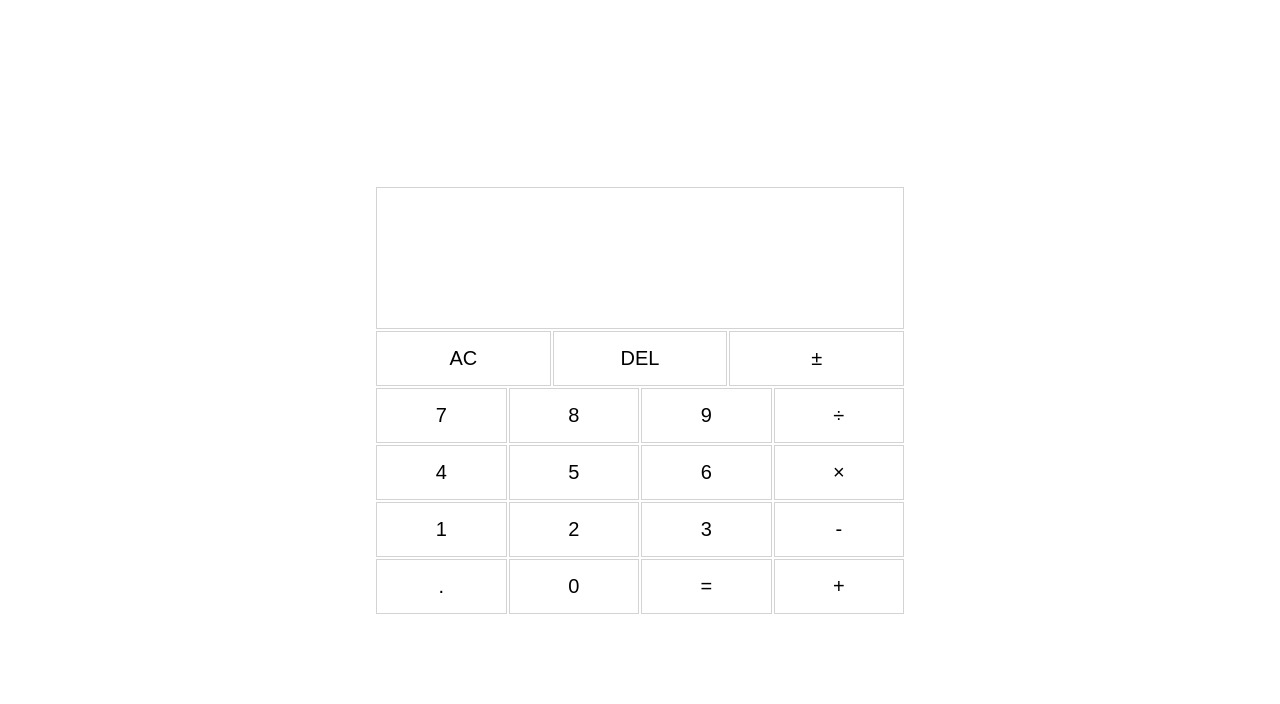
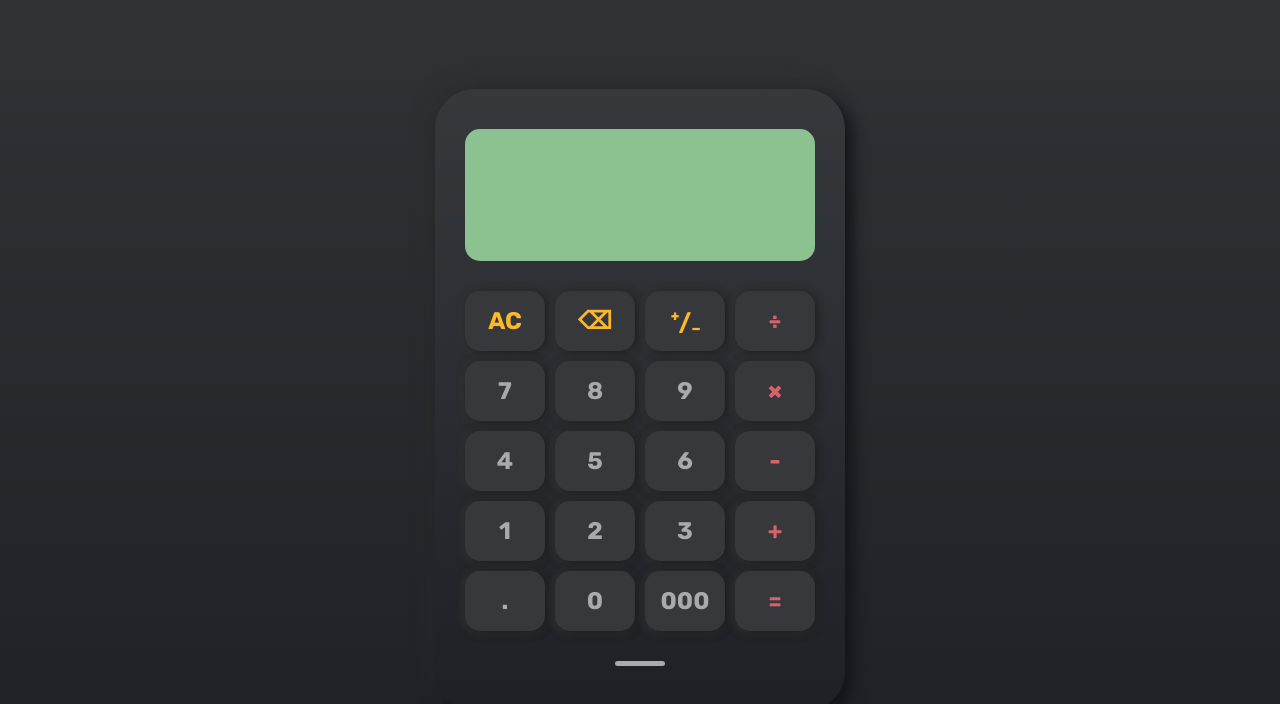
Before and after one commit to herosimo/js-calculator, a website built with Parcel: page src/index.html in a window 1280 px wide. Built offline with nearby package versions, Linux system fonts and the light colour scheme.

Commit message:
Restyle css

```diff
--- a/package.json
+++ b/package.json
@@ -14,6 +14,7 @@
   "source": "src/index.html",
   "browserslist": "Last 2 Chrome versions",
   "devDependencies": {
+    "@parcel/transformer-sass": "^2.2.1",
     "parcel": "^2.2.1"
   }
 }
--- a/src/index.html
+++ b/src/index.html
@@ -4,51 +4,61 @@
     <meta charset="UTF-8" />
     <meta http-equiv="X-UA-Compatible" content="IE=edge" />
     <meta name="viewport" content="width=device-width, initial-scale=1.0" />
-    <link rel="stylesheet" href="style.css" />
+
+    <link rel="preconnect" href="https://fonts.googleapis.com" />
+    <link rel="preconnect" href="https://fonts.gstatic.com" crossorigin />
+    <link
+      href="https://fonts.googleapis.com/css2?family=Rubik:wght@700&display=swap"
+      rel="stylesheet"
+    />
+
+    <link rel="stylesheet" href="style.scss" />
     <title>JS Calculator</title>
   </head>
   <body>
     <div class="body">
       <div class="output">
-        <div class="first-screen">
+        <div class="output-first-row">
           <span data-previous class="previous"></span>
           <span data-operand class="operand"></span>
         </div>
-        <div class="second-screen">
+        <div class="output-second-row">
           <span data-current class="current"></span>
         </div>
       </div>
       <div class="input">
-        <div class="first-row">
-          <button data-ac class="ac">AC</button>
-          <button data-del class="del">DEL</button>
-          <button data-plus-minus>±</button>
+        <div class="input-row">
+          <button data-ac class="btn-tool">AC</button>
+          <button data-del class="btn-tool">⌫</button>
+          <button data-plus-minus class="btn-tool">⁺∕₋</button>
+          <button data-divides class="btn-operation">÷</button>
         </div>
-        <div class="second-row">
+        <div class="input-row">
           <button data-numbers>7</button>
           <button data-numbers>8</button>
           <button data-numbers>9</button>
-          <button data-divides>÷</button>
+          <button data-times class="btn-operation">×</button>
         </div>
-        <div class="thrid-row">
+        <div class="input-row">
           <button data-numbers>4</button>
           <button data-numbers>5</button>
           <button data-numbers>6</button>
-          <button data-times>×</button>
+          <button data-mins class="btn-operation">-</button>
         </div>
-        <div class="forth-row">
+        <div class="input-row">
           <button data-numbers>1</button>
           <button data-numbers>2</button>
           <button data-numbers>3</button>
-          <button data-mins>-</button>
+          <button data-adds class="btn-operation">+</button>
         </div>
-        <div class="fifth-row">
+        <div class="input-row">
           <button data-numbers>.</button>
           <button data-numbers>0</button>
-          <button data-equals>=</button>
-          <button data-adds>+</button>
+          <button data-numbers>000</button>
+          <button data-equals class="btn-operation">=</button>
         </div>
       </div>
+      <div class="divider"></div>
     </div>
 
     <script src="script.js"></script>
--- /dev/null
+++ b/src/style.scss
@@ -0,0 +1,122 @@
+*,
+*:before,
+*:after {
+  box-sizing: border-box;
+}
+
+body {
+  margin: 0;
+  padding: 0;
+  max-width: 100vw;
+  min-height: 100vh;
+
+  display: flex;
+  flex-direction: column;
+  justify-content: center;
+  align-items: center;
+
+  font-family: "Rubik", sans-serif;
+  font-weight: 700;
+  background: linear-gradient(0deg, rgba(29, 33, 37, 1) 0%, rgba(47, 51, 54, 1) 100%);
+}
+
+.body {
+  width: 410px;
+  max-width: calc(100% - 30px);
+  margin: 15px;
+  padding: 40px 30px;
+  font-size: 20px;
+  background: linear-gradient(0deg, rgba(29, 33, 37, 1) 0%, rgba(54, 56, 60, 1) 100%);
+  box-shadow: 8px 8px 16px 0px rgba(19, 21, 25, 1), -8px -8px 16px 0px rgba(45, 45, 45, 0.5);
+  border-radius: 40px;
+  text-align: center;
+}
+
+.output {
+  display: flex;
+  flex-direction: column;
+  text-align: right;
+  word-break: break-all;
+
+  background-color: #8cc190;
+  border-radius: 15px;
+  margin-bottom: 30px;
+  row-gap: 10px;
+  padding: 32px 24px 24px 24px;
+
+  &-first-row {
+    display: flex;
+    justify-content: end;
+    align-items: center;
+    column-gap: 8px;
+    min-height: 28px;
+    font-size: 24px;
+    color: #36383cbf;
+
+    .operand {
+      font-size: 20px;
+    }
+  }
+
+  &-second-row {
+    display: flex;
+    justify-content: end;
+    min-height: 38px;
+    font-size: 32px;
+    color: #36383c;
+  }
+}
+
+.input {
+  display: flex;
+  flex-direction: column;
+  row-gap: 10px;
+
+  &-row {
+    display: flex;
+    column-gap: 10px;
+
+    button {
+      max-width: 100%;
+      width: 80px;
+      height: 60px;
+
+      padding: 10px;
+      margin: 0px;
+      border-radius: 15px;
+      box-shadow: 1px 1px 8px 0px rgba(20, 20, 20, 1), -1px 1px 8px 0px rgba(70, 70, 70, 1);
+
+      background-color: #36383c;
+      color: #a7abae;
+      font-family: "Rubik", sans-serif;
+      font-weight: 700;
+      font-size: 24px;
+
+      border: none;
+      outline: none;
+      cursor: pointer;
+
+      &:active {
+        box-shadow: 1px 1px 8px 0px rgba(20, 20, 20, 1) inset,
+          -1px 1px 8px 0px rgba(70, 70, 70, 1) inset;
+      }
+
+      &.btn-operation {
+        color: #d86269;
+      }
+
+      &.btn-tool {
+        color: #fcb82b;
+      }
+    }
+  }
+}
+
+.divider {
+  display: inline-block;
+  margin-top: 30px;
+  width: 50px;
+  height: 5px;
+  background-color: #a7abae;
+  border-radius: 5px;
+}
```
Also changed, not shown: src/style.css (deleted), 1 other file.
